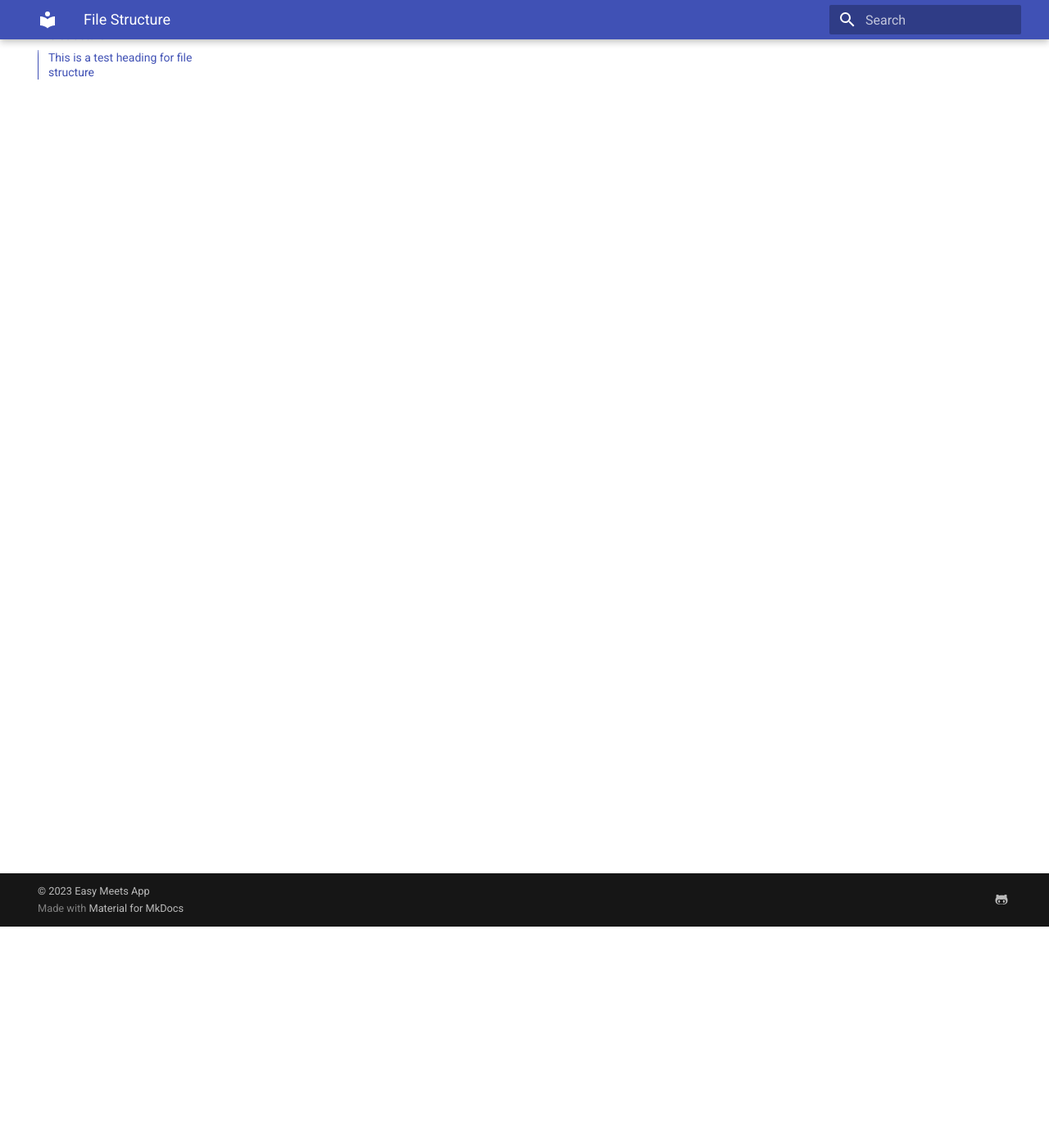
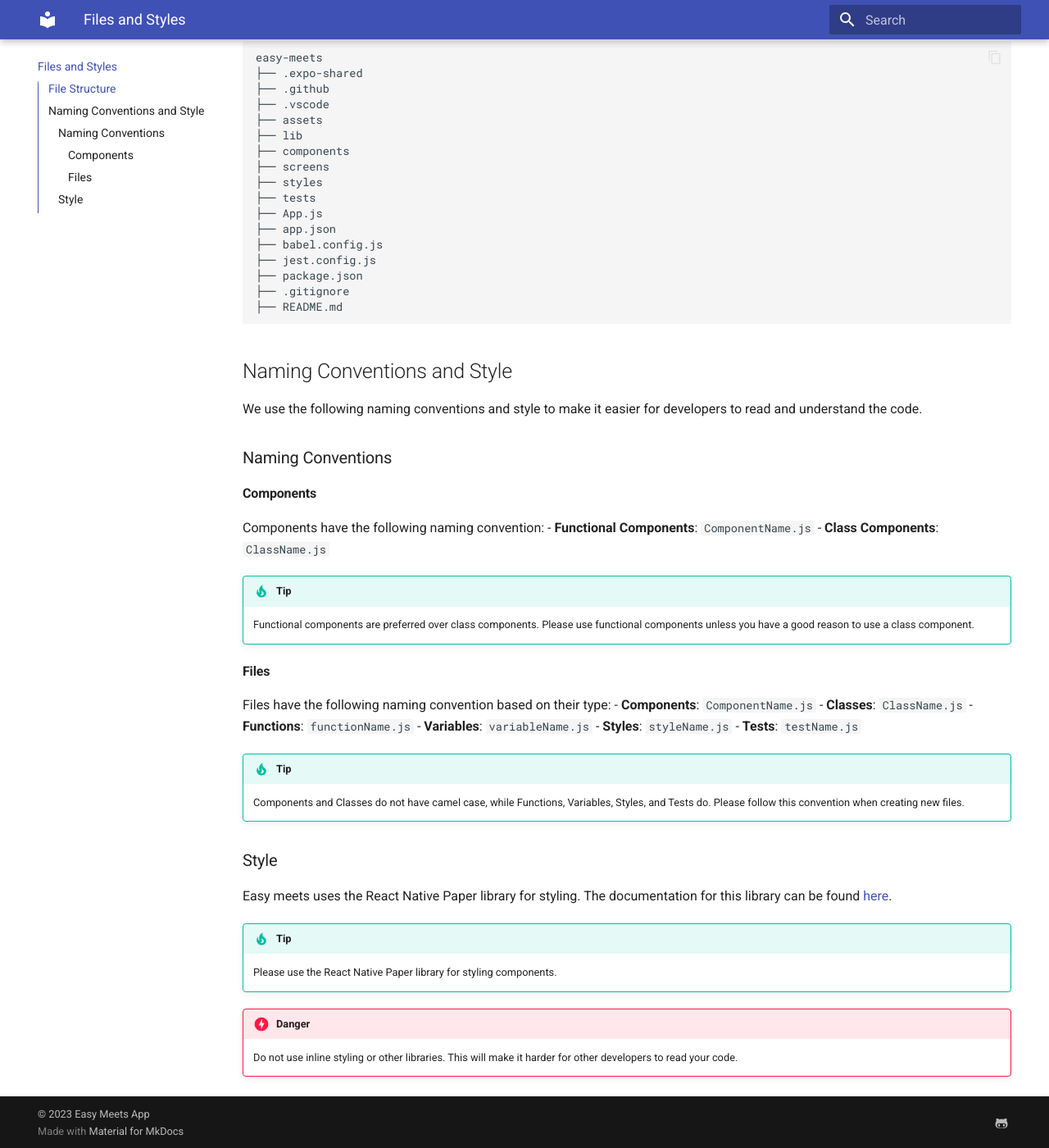
Before and after one commit to easymeets/easy-meets-docs, an MkDocs documentation site: the page built from docs/filestructure.md, in a window 1280 px wide and 1400 px high, scrolled down 270 px. Shown: the whole window at 82% size. Built offline with MkDocs 1.6.1 and Material for MkDocs 9.7.7, drawn with Linux system fonts in a browser that asks for light colours; some of the changed text lies outside the part shown.

Commit message:
Edited MkDocs File, Edited file structure

````diff
--- a/docs/filestructure.md
+++ b/docs/filestructure.md
@@ -1,5 +1,67 @@
-# File Structure
+# Project Overview
 
-## This is a test heading for file structure
 
-Testing!!
+## File Structure
+
+The file structure for the project is as follows for our react native app:
+
+``` bash
+easy-meets
+├── .expo-shared
+├── .github
+├── .vscode
+├── assets
+├── lib
+├── components
+├── screens
+├── styles
+├── tests
+├── App.js
+├── app.json
+├── babel.config.js
+├── jest.config.js
+├── package.json
+├── .gitignore
+├── README.md
+
+```
+
+## Naming Conventions and Style
+
+We use the following naming conventions and style to make it easier for developers to read and understand the code.
+
+### Naming Conventions
+
+#### Components
+   Components have the following naming convention:
+    - **Functional Components**: `ComponentName.js`
+    - **Class Components**: `ClassName.js`
+
+!!! tip
+    Functional components are preferred over class components.
+    Please use functional components unless you have a good reason to use a class component.
+
+
+#### Files
+   Files have the following naming convention based on their type:
+    - **Components**: `ComponentName.js`
+    - **Classes**: `ClassName.js`
+    - **Functions**: `functionName.js`
+    - **Variables**: `variableName.js`
+    - **Styles**: `styleName.js`
+    - **Tests**: `testName.js`
+
+!!! tip
+    Components and Classes do not have camel case, while Functions, Variables, Styles, and Tests do.
+    Please follow this convention when creating new files.
+
+### Style
+
+   Easy meets uses the React Native Paper library for styling.
+    The documentation for this library can be found [here](https://callstack.github.io/react-native-paper/).
+
+!!! tip
+    Please use the React Native Paper library for styling components.
+
+!!! danger
+    Do not use inline styling or other libraries. This will make it harder for other developers to read your code.
--- a/mkdocs.yml
+++ b/mkdocs.yml
@@ -37,3 +37,7 @@ extra:
 
 copyright: |
   &copy; 2023 Easy Meets App
+
+nav:
+  - Home: index.md
+  - Files and Styles: filestructure.md
````
Also changed, not shown: docs/index.md (+23 -0 lines).
